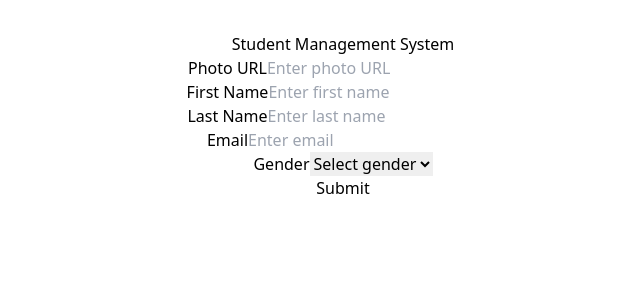
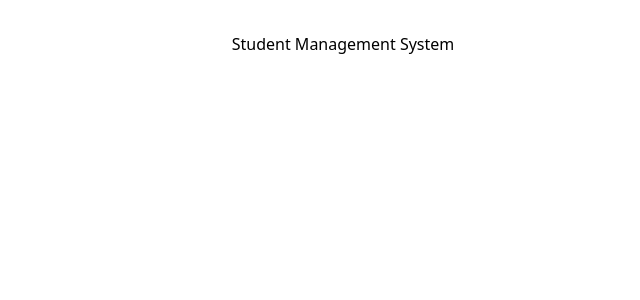
Before and after one commit to irisakellia/Student-Management-, a React (Vite) app in the folder frontend/Student/: page / in a window 1280 px wide. Shown: the top 300 px of the page, without its empty margins (297-937 px from the left). Built offline with nearby package versions, Linux system fonts and the light colour scheme.

Commit message:
[added] changes

```diff
--- a/frontend/Student/src/App.jsx
+++ b/frontend/Student/src/App.jsx
@@ -14,8 +14,8 @@ function App() {
     <HeaderComponent/>
     <Routes>
 
-
-      <Route path='/' element={<StudentComponent/>}></Route>
+      <Route path='/student' element={<ListStudentComponent/>}></Route>
+      <Route path='/add-student' element={<StudentComponent/>}></Route>
 
       </Routes>
       </BrowserRouter>
```
